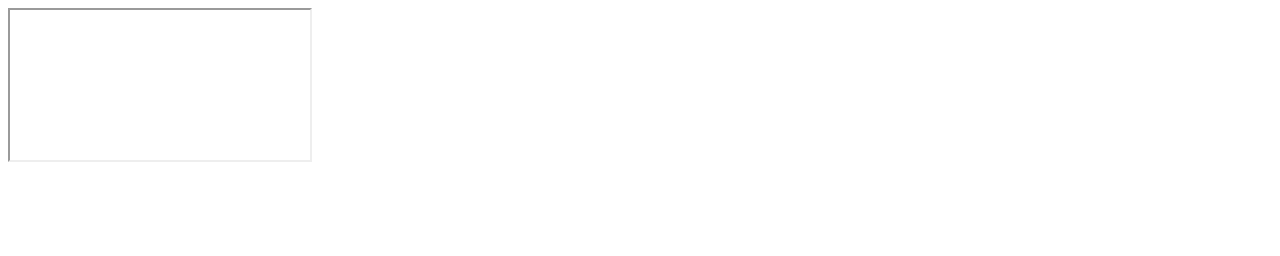
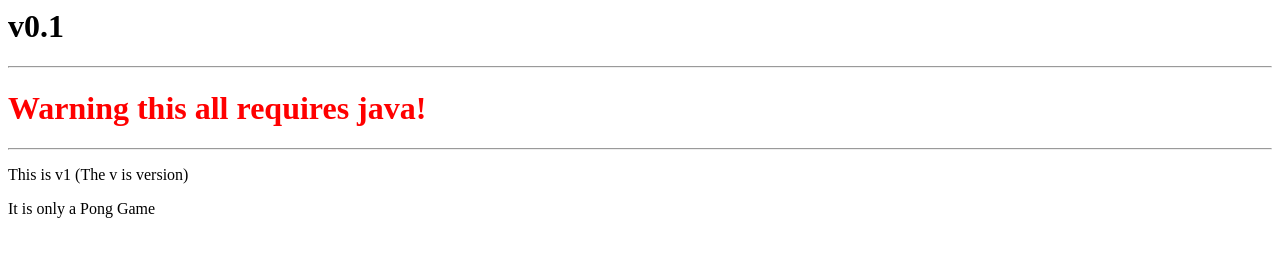
Before and after one commit to CodePearly/JavaGameStuff, a plain HTML site: page Releases/v1.0/index.html in a window 1280 px wide. Drawn offline with Linux system fonts and the light colour scheme.

Commit message:
Update index.html

```diff
--- a/Releases/v1.0/index.html
+++ b/Releases/v1.0/index.html
@@ -1 +1,7 @@
-<iframe src="v1.0.md"></iframe>
+<h1>v0.1</h1>
+<hr/>
+<h1 style="color: red;">Warning this all requires java!</h1>
+<hr/>
+<p>This is v1 (The v is version)</p>
+
+<p>It is only a Pong Game</p>
```
